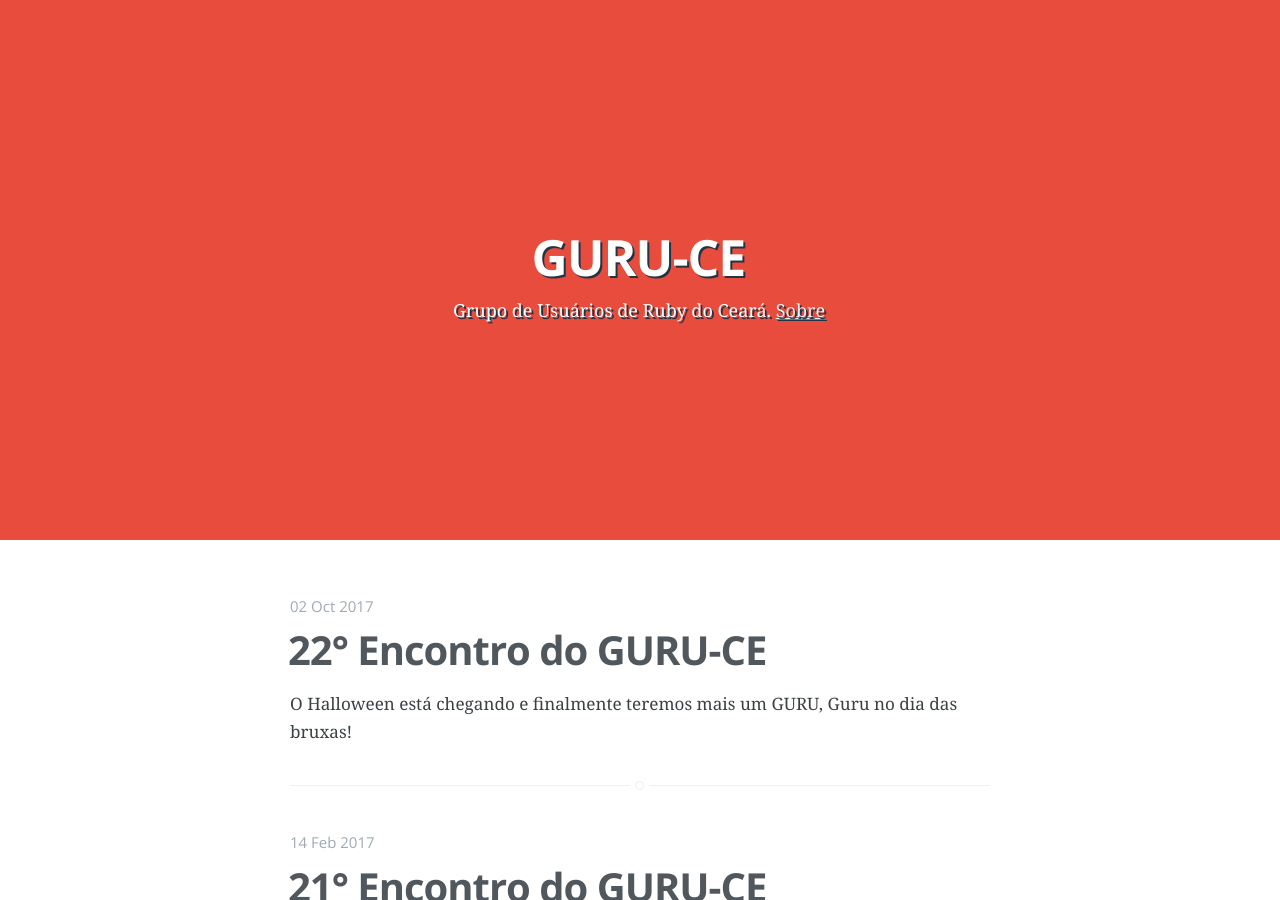
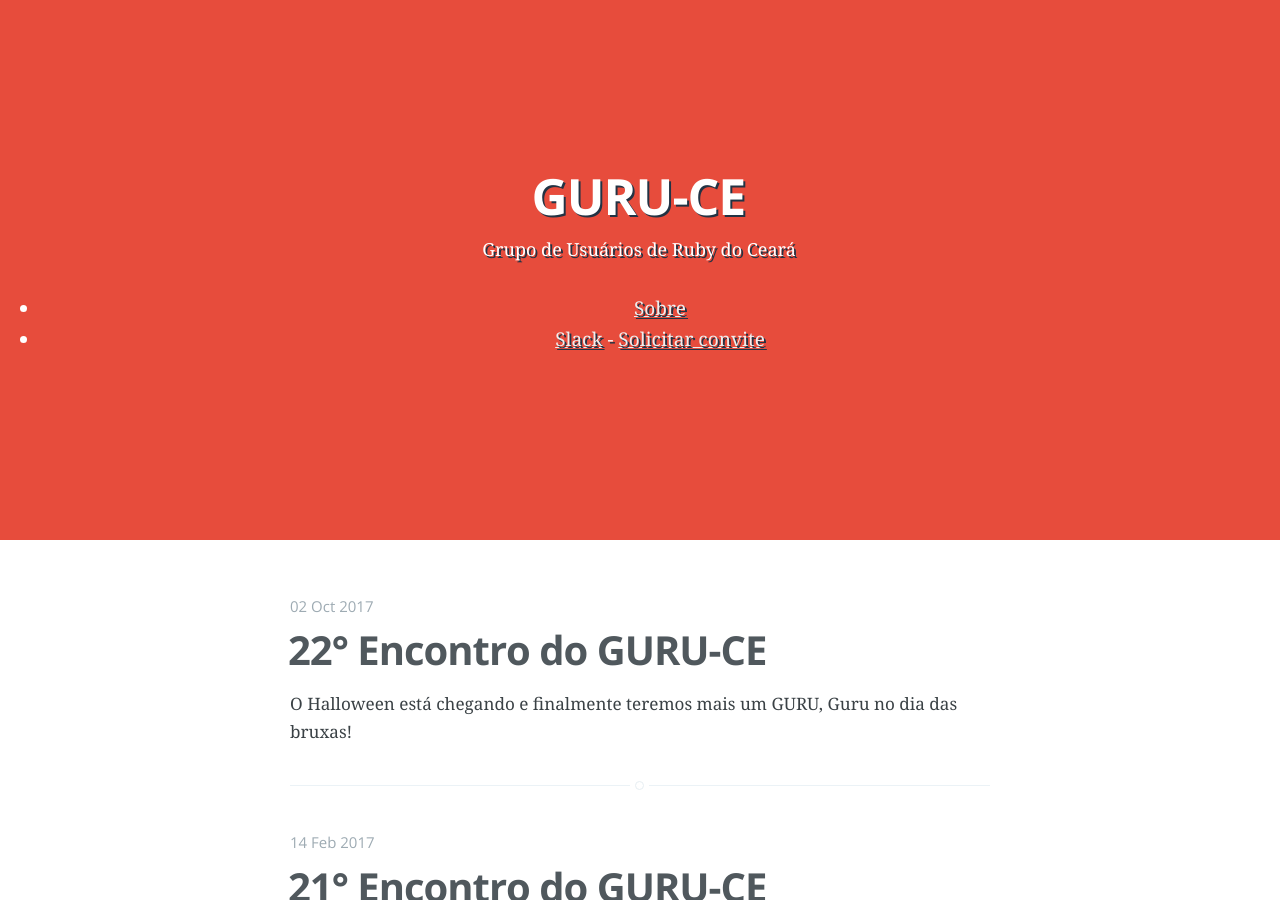
Before and after one commit to guru-ce/guru-ce.github.io, a Jekyll site: the page built from index.html, in a window 1280 px wide and 900 px high. Built offline with Jekyll 4.4.1, drawn with Linux system fonts in a browser that asks for light colours; the list of posts is cut into pages by our own code.

Commit message:
Adds a navigation menu w/ links to Slack

```diff
--- a/index.html
+++ b/index.html
@@ -14,10 +14,17 @@ about: 'about.html'
                 </a>
             {% endif %}
             <h1 class="blog-title">{{ site.name }}</h1>
-            <h2 class="blog-description">
-                {{ site.description }}.
-                {% if page.about %} <a href='{{ site.baseurl }}{{ page.about }}'> Sobre </a> {% endif %}
-            </h2>
+            <h2 class="blog-description">{{ site.description }}</h2>
+            <ul>
+                {% if page.about %}
+                    <li><a href='{{ site.baseurl }}{{ page.about }}'>Sobre</a></li>
+                {% endif %}
+                <li>
+                    <a href='https://guru-ce.slack.com/'>Slack</a>
+                    -
+                    <a href='https://guru-ce-slack.herokuapp.com/'>Solicitar convite</a>
+                </li>
+            </ul>
         </div>
     </div>
 </header>
```
